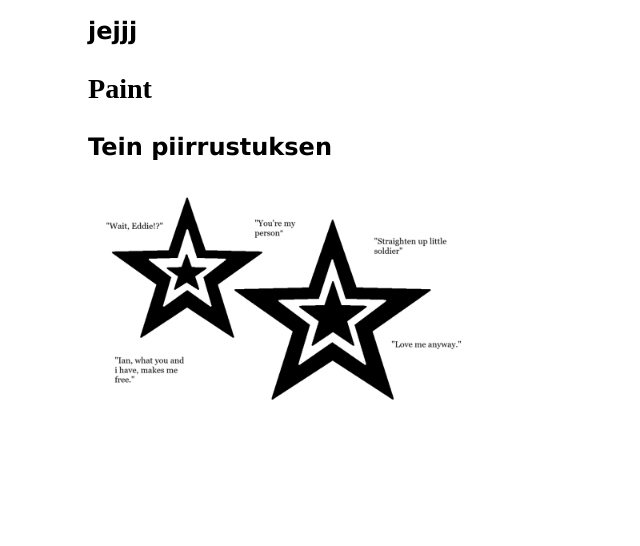
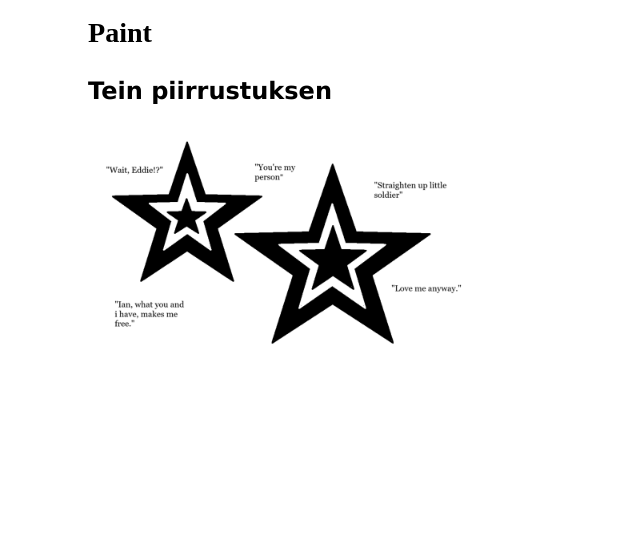
Before and after one commit to st4n-dre/st4n-dre.github.io, a plain HTML site: page index.html in a window 1280 px wide. Shown: the part 254-800 px from the top of the page, without its empty margins (0-640 px from the left). Drawn offline with Linux system fonts and the light colour scheme.

Commit message:
Update index.html

```diff
--- a/index.html
+++ b/index.html
@@ -26,7 +26,6 @@ p {
         <li>tekemään nettisivut<li>
     <ul>
 <h1>fasun nettisivu</h1>
-<p>jejjj</p>
         <h3>Paint</h3>
         <p>Tein piirrustuksen</p>
         <img src="miauuu.png" style="max-width:400px">
```
